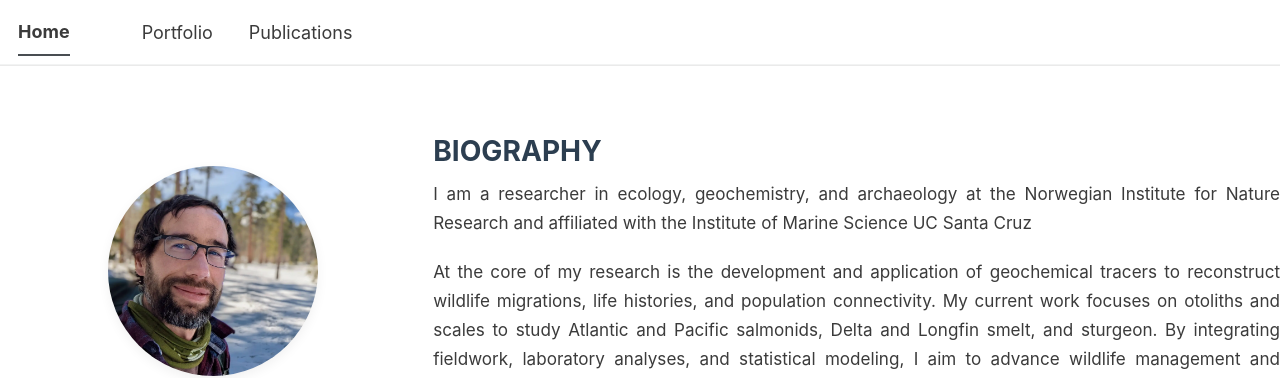
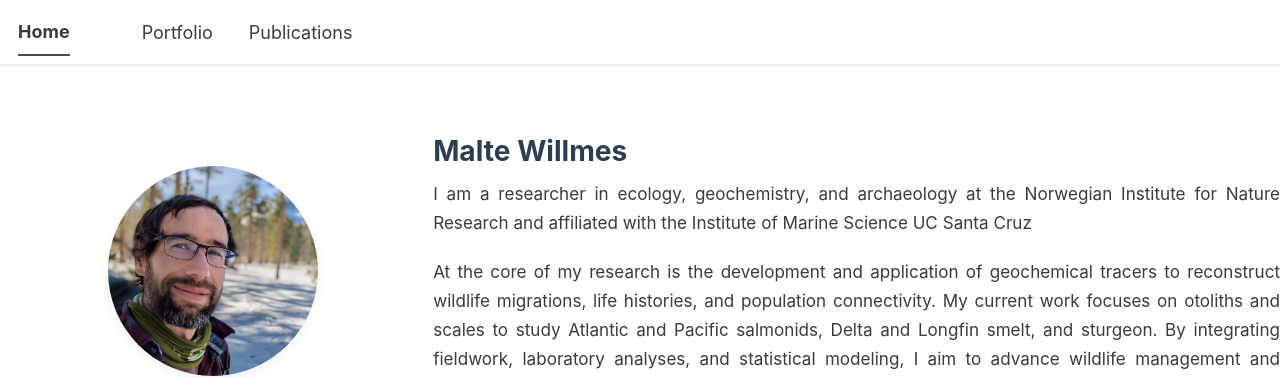
Before and after one commit to MalteWillmes/maltewillmes.github.io, a Jekyll site: the page built from _pages/about.md, in a window 1280 px wide and 964 px high. Shown: the top 378 px of the window. Built offline with Jekyll 4.4.1, drawn with Linux system fonts in a browser that asks for light colours; a script bundle is joined from its source files by our own code; library files that are not in the unit come from our copies.

Commit message:
Update title in about.md to 'Malte Willmes'

```diff
--- a/_pages/about.md
+++ b/_pages/about.md
@@ -1,6 +1,6 @@
 ---
 permalink: /
-title: "BIOGRAPHY"
+title: "Malte Willmes"
 author_profile: false
 redirect_from:
   - /about/
```
